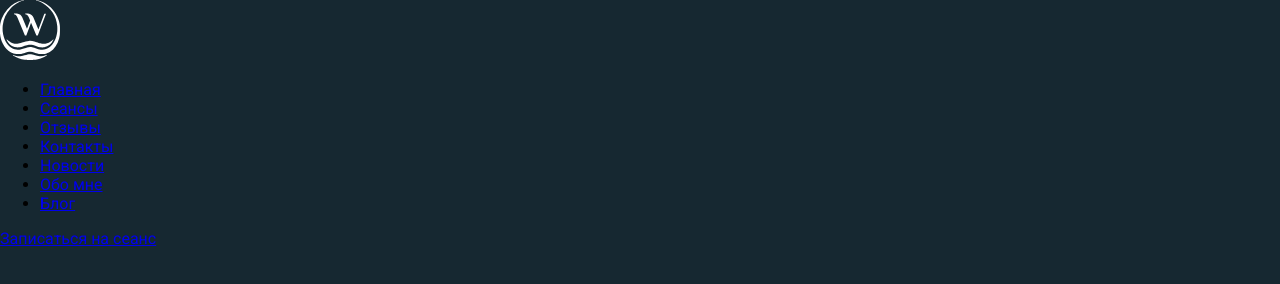
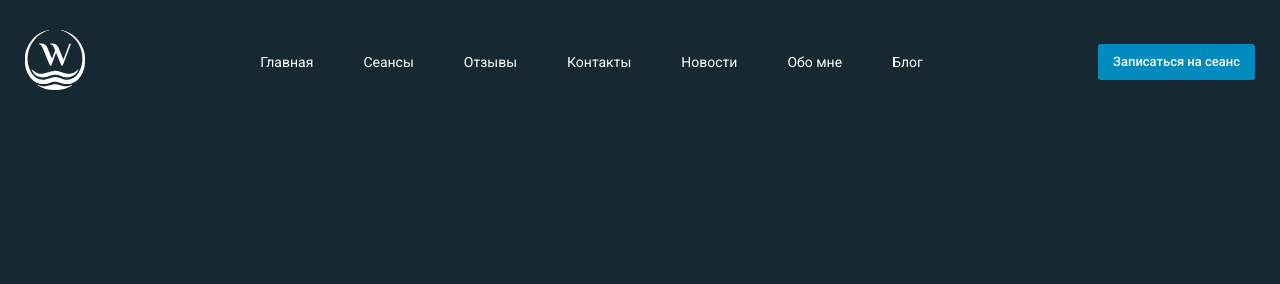
Before and after one commit to adelinakalykova/ritm--style, a plain HTML site: page index.html in a window 1280 px wide. Drawn offline with Linux system fonts and the light colour scheme.

Commit message:
Добавляет стили header

```diff
--- /dev/null
+++ b/scss/_mixins.scss
@@ -0,0 +1,5 @@
+@mixin reset-list {
+    margin: 0;
+    padding: 0;
+    list-style: none;
+}
--- a/scss/_vars.scss
+++ b/scss/_vars.scss
@@ -1,3 +1,5 @@
 $main-font: "Roboto", serif;
 $font-family: "El Messiri", serif;
-$body-bg: #162831
+$body-bg: #162831;
+$accent: #018abe;
+$white: #fff;
--- /dev/null
+++ b/scss/blocks/_container.scss
@@ -0,0 +1,5 @@
+.container {
+    max-width: calc (1296px + 50px);
+    margin: 0 auto;
+    padding: 0 25px;
+}
--- /dev/null
+++ b/scss/blocks/_header.scss
@@ -0,0 +1,42 @@
+@import "../vars";
+@import "../mixins";
+
+.header {
+  padding-top: 30px;
+  margin-bottom: 50px;
+
+  &-container {
+    display: flex;
+    justify-content: space-between;
+    align-items: center;
+  }
+
+  &-menu {
+    @include reset-list;
+    display: flex;
+    gap: 50px;
+    &-link {
+      color: $white;
+      font-family: $main-font;
+      font-size: 14px;
+      font-weight: 400;
+      line-height: 135%;
+      letter-spacing: 0%;
+      text-align: left;
+      text-decoration: none;
+    }
+  }
+  &-cta {
+    padding: 9px 15px;
+    color: $white;
+    font-family: $main-font;
+    font-size: 13px;
+    font-weight: 500;
+    line-height: 140%;
+    letter-spacing: 0%;
+    text-align: left;
+    text-decoration: none;
+    background-color: $accent;
+    border-radius: 3px;
+  }
+}
--- a/scss/style.scss
+++ b/scss/style.scss
@@ -1 +1,3 @@
-@import "base"
+@import "base";
+@import "./blocks/container";
+@import "./blocks/header";
```
Also changed, not shown: css/style.css.
